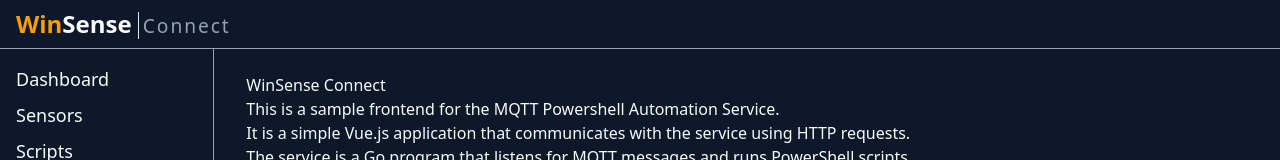
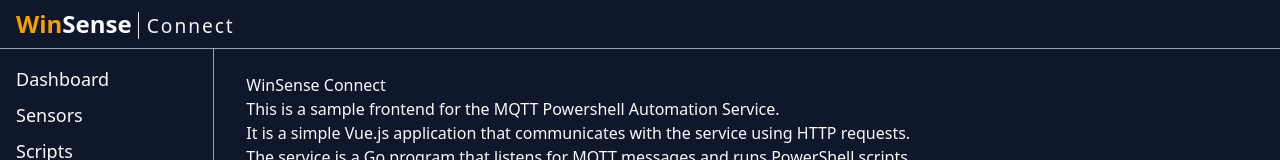
Before and after one commit to JacquesBeets/WinSenseConnect, a Nuxt app in the folder frontend/: page / in a window 1280 px wide. Shown: the top 160 px of the page. Built offline with nearby package versions, Linux system fonts and the light colour scheme.

Commit message:
them update

```diff
--- a/frontend/components/Menu.vue
+++ b/frontend/components/Menu.vue
@@ -1,7 +1,7 @@
 <template>
   <nav class="flex px-4 py-2">
     <NuxtLink to="/" class="flex-shrink text-center text-2xl font-bold">
-      <h1><span class="text-amber-500">Win</span>Sense <small class=" leading-5 tracking-[0.1em] font-normal text-slate-400 border-l pl-1">Connect</small></h1>
+      <h1><span class="text-primary-500">Win</span>Sense <small class=" leading-5 tracking-[0.1em] font-normal text-slate-100 border-l pl-2">Connect</small></h1>
     </NuxtLink>
 
     </nav>
--- a/frontend/tailwind.config.js
+++ b/frontend/tailwind.config.js
@@ -5,6 +5,7 @@
   content: [],
   theme: {
     extend: {
+      colors: {
         'primary': colors.amber,
         secondary: colors.slate,
         accent: colors.amber,
@@ -14,7 +15,8 @@
         success: colors.green,
         warning: colors.amber,
         error: colors.red,
-      background: colors.slate,
+        background: 'rgb(15, 23, 42)',
+      },
     },
   },
   fontFamily: {
```
Lines whose indentation alone changed are shown as unchanged.
